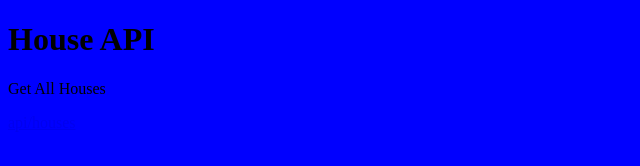
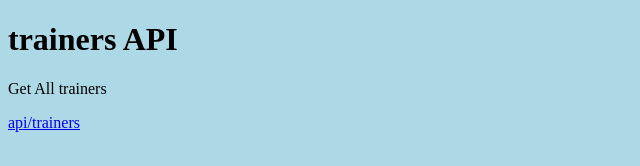
Before and after one commit to Dakotash/gym-backend, a website: page public/index.html in a window 1280 px wide. Shown: the whole page, without its empty margins (0-640 px from the left). Drawn offline with Linux system fonts and the light colour scheme.

Commit message:
server change

```diff
--- a/public/index.html
+++ b/public/index.html
@@ -2,14 +2,14 @@
 <html>
     <head>
         <link rel="stylesheet" href="styles.css">
-        <title>House API</title>
+        <title>Trainers API</title>
     </head>
     <body>
-        <h1>House API</h1>
+        <h1>trainers API</h1>
 
         <div>
-            <p>Get All Houses</p>
-            <a href="/api/Houses">api/houses</a>
+            <p>Get All trainers</p>
+            <a href="/api/trainers">api/trainers</a>
         </div>
     </body>
 </html>
--- a/public/styles.css
+++ b/public/styles.css
@@ -1,3 +1,3 @@
 body{
-    background: blue;
+    background: lightblue;
 }
```
Also changed, not shown: server.js (+4 -4 lines).
